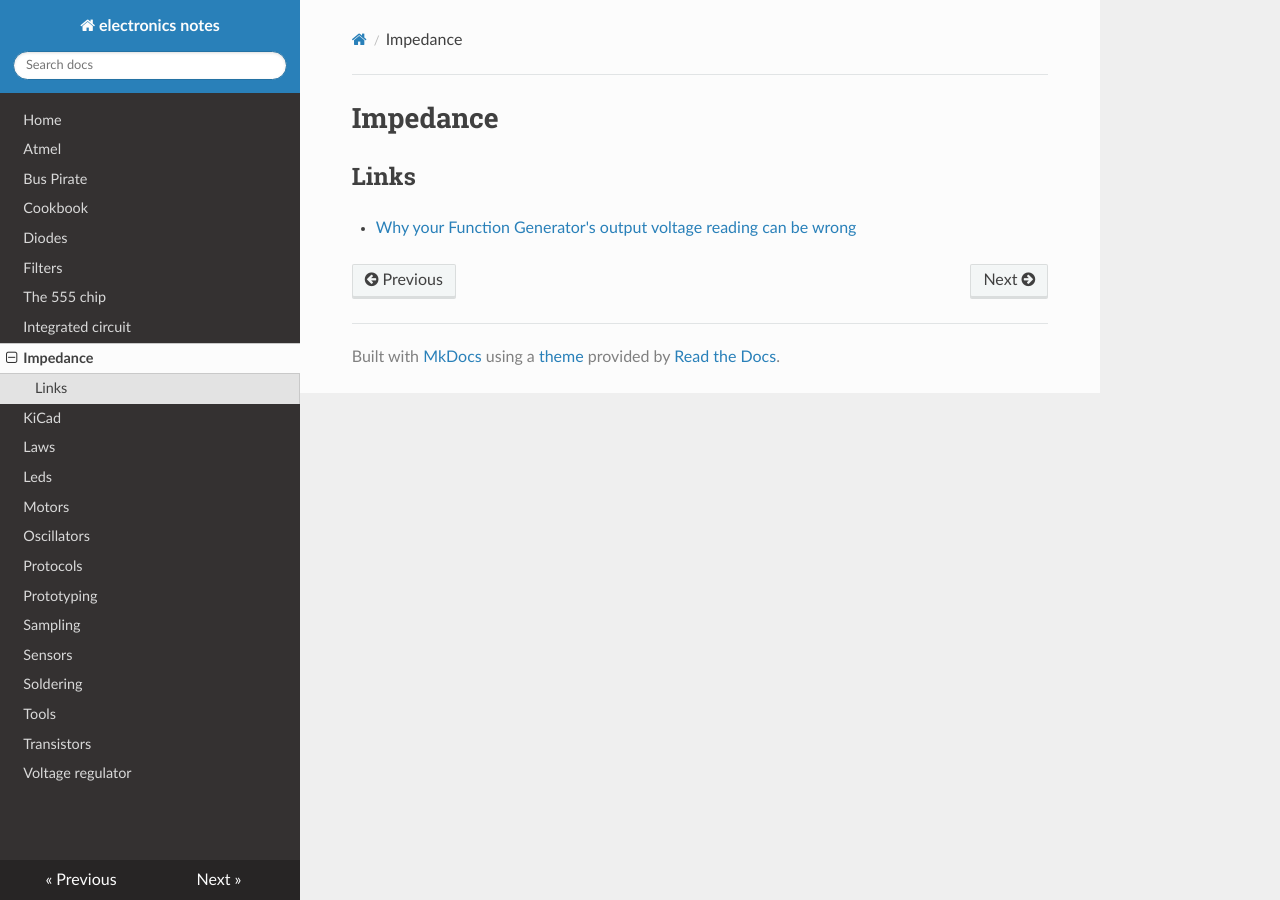
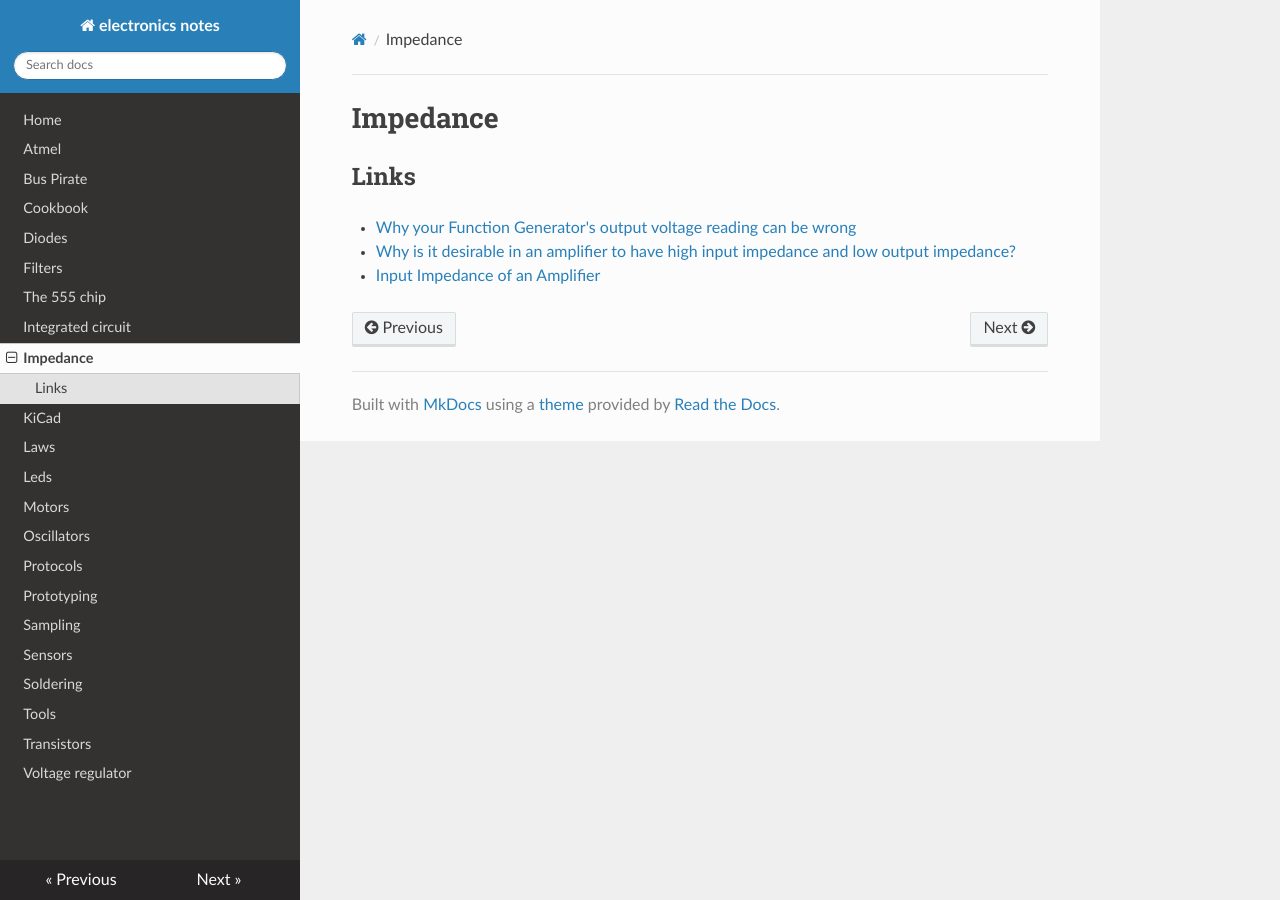
Before and after one commit to gipi/electronics-notes, an MkDocs documentation site: the page built from docs/impedance.md, in a window 1280 px wide. Built offline with MkDocs 1.6.1, drawn with Linux system fonts in a browser that asks for light colours; nearby versions of some CDN libraries; old or Windows-style settings are respelled for this version of MkDocs.

Commit message:
Add links.

```diff
--- a/docs/impedance.md
+++ b/docs/impedance.md
@@ -3,3 +3,5 @@
 ## Links
 
  - [Why your Function Generator's output voltage reading can be wrong](https://www.youtube.com/watch?v=tClE8s6RZdg)
+ - [Why is it desirable in an amplifier to have high input impedance and low output impedance?](https://electronics.stackexchange.com/questions/68638/why-is-it-desirable-in-an-amplifier-to-have-high-input-impedance-and-low-output)
+ - [Input Impedance of an Amplifier](http://www.electronics-tutorials.ws/amplifier/input-impedance-of-an-amplifier.html)
```
Also changed, not shown: docs/index.md (+1 -0 lines), docs/transistor.md (+1 -0 lines).
